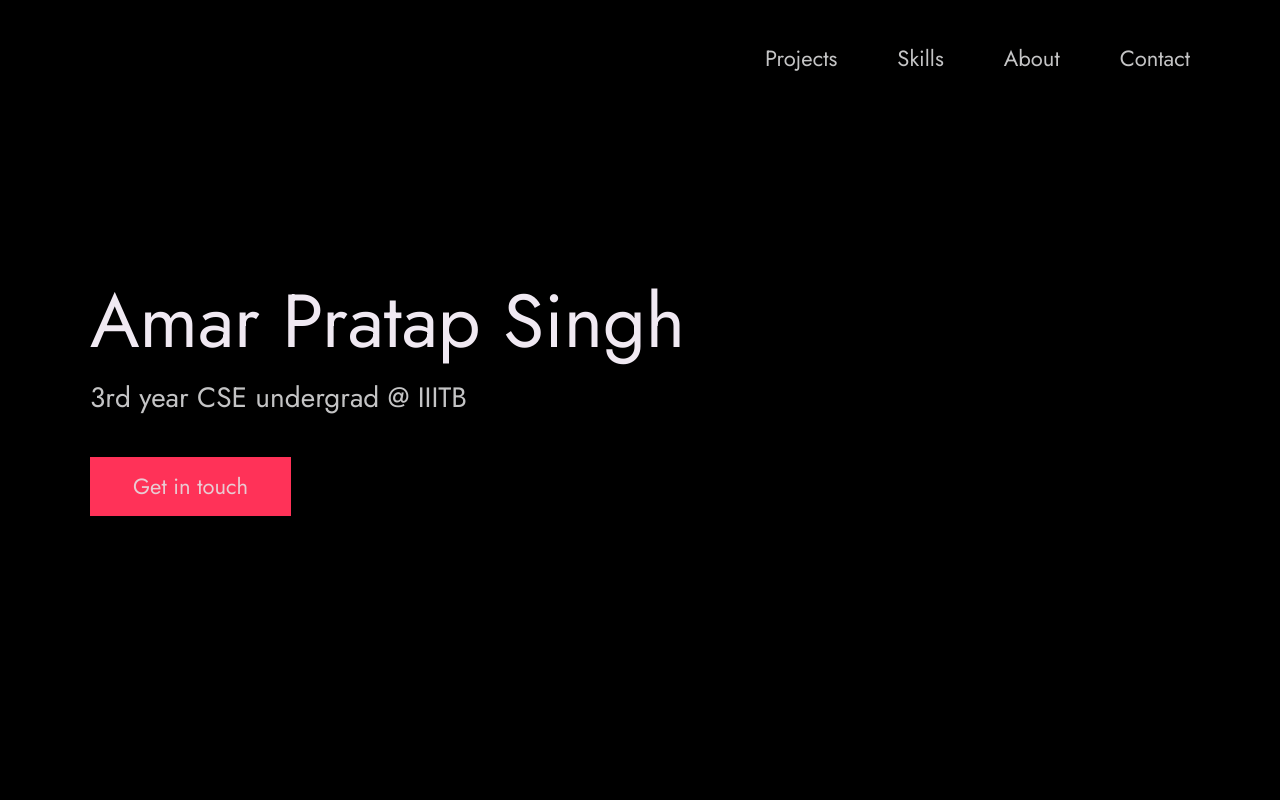
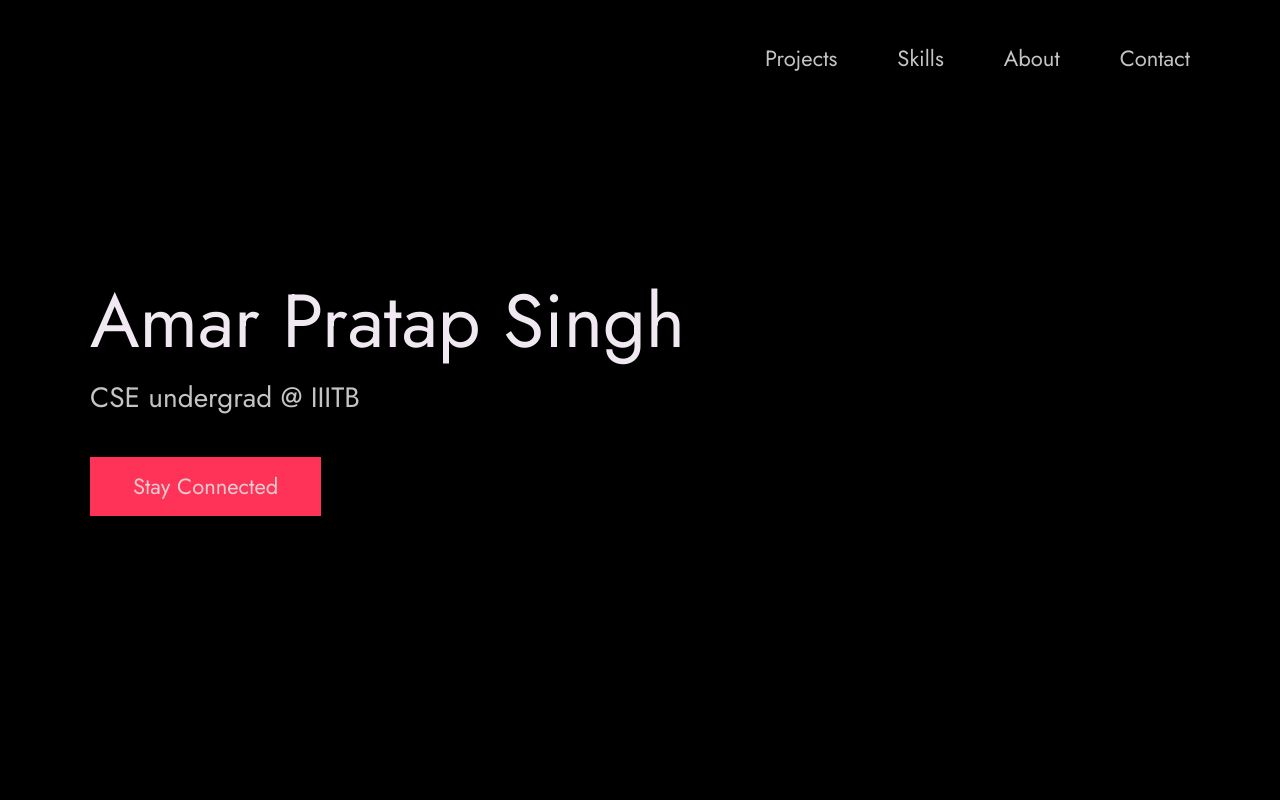
Before and after one commit to Amar-Pratap-Singh/Portfolio, a plain HTML site: page index.html in a window 1280 px wide. Shown: the top 800 px of the page. Drawn offline with Linux system fonts and the light colour scheme.

Commit message:
Changed profile description and button text 'Get In Touch' to 'Stay Connected'

```diff
--- a/index.html
+++ b/index.html
@@ -43,8 +43,8 @@
           <span>Amar Pratap Singh</span>
         </h1>
         <!-- Put a small paragraph about yourself -->
-        <p>3rd year CSE undergrad @ IIITB </p>
-        <a href="#contact" class="btn btn--pink">Get in touch</a>
+        <p>CSE undergrad @ IIITB </p>
+        <a href="#contact" class="btn btn--pink">Stay Connected</a>
       </div>
     </div>
   </header>
```
